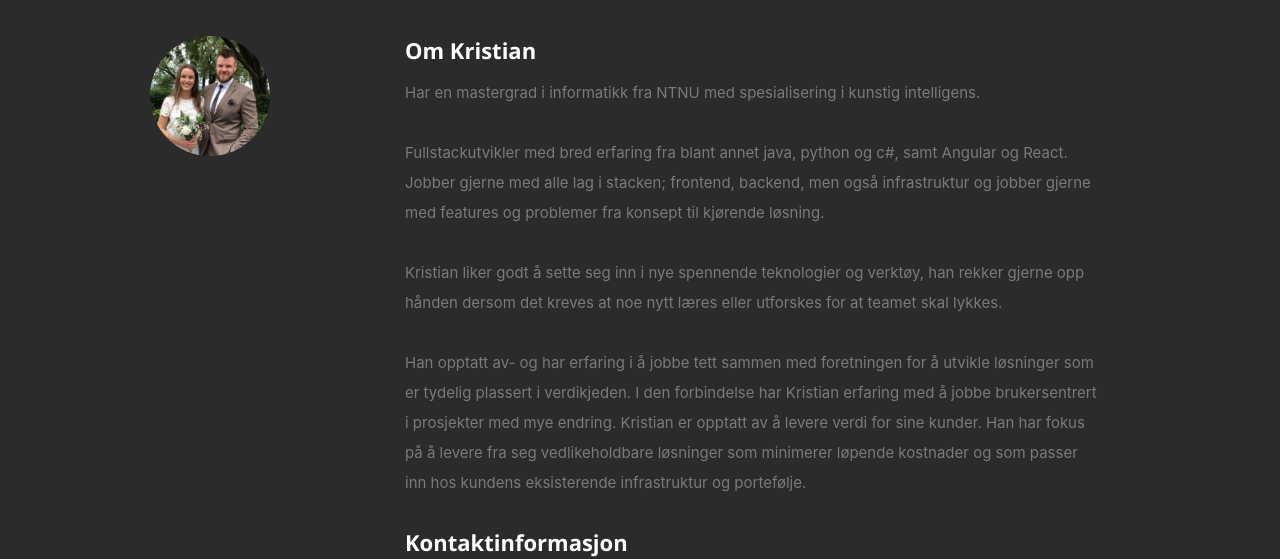
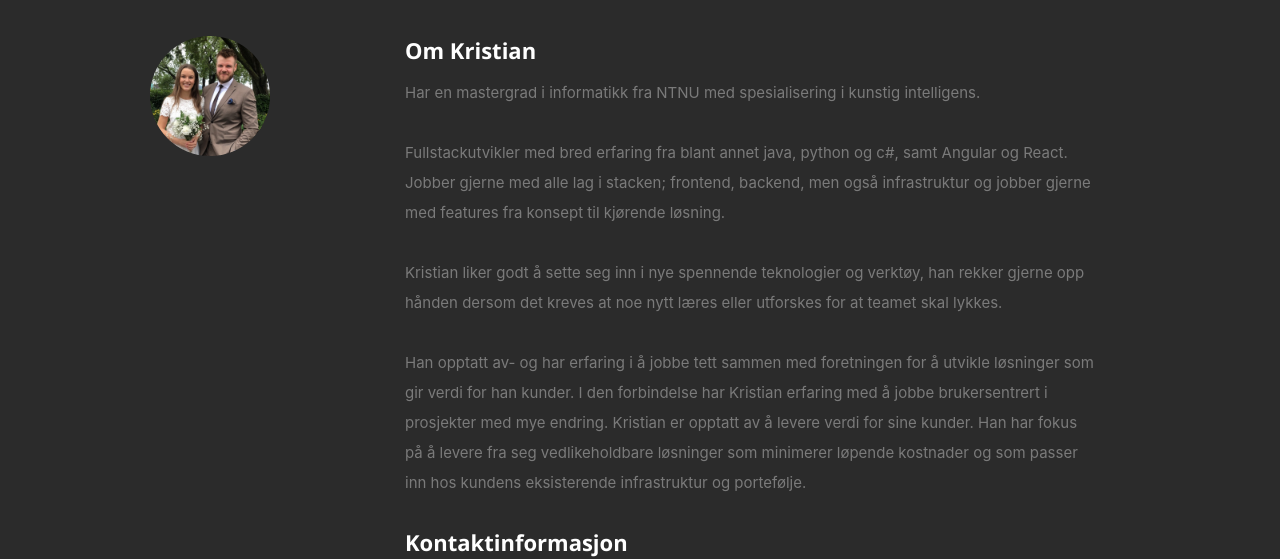
Before and after one commit to krekle/me, a React (Create React App) app: page / in a window 1280 px wide. Shown: the part 860-1419 px from the top of the page. Built offline with nearby package versions, Linux system fonts and the light colour scheme.

Commit message:
Update CV

```diff
--- a/src/components/About.js
+++ b/src/components/About.js
@@ -18,14 +18,14 @@ export default class About extends Component {
                   </p>
                   <p>
                      Fullstackutvikler med bred erfaring fra blant annet java, python og c#, samt Angular og React.
-                     Jobber gjerne med alle lag i stacken; frontend, backend, men også infrastruktur og jobber gjerne med features og problemer fra konsept til kjørende løsning.
+                     Jobber gjerne med alle lag i stacken; frontend, backend, men også infrastruktur og jobber gjerne med features fra konsept til kjørende løsning.
                   <br /> <br />
 
                   Kristian liker godt å sette seg inn i nye spennende teknologier og verktøy, han rekker gjerne opp hånden dersom det kreves at noe nytt læres eller utforskes for at teamet skal lykkes.
                   <br></br>
                   <br></br>
 
-                  Han opptatt av- og har erfaring i å jobbe tett sammen med foretningen for å utvikle løsninger som er tydelig plassert i verdikjeden. I den forbindelse har Kristian erfaring med å jobbe brukersentrert i prosjekter med mye endring.
+                  Han opptatt av- og har erfaring i å jobbe tett sammen med foretningen for å utvikle løsninger som gir verdi for han kunder. I den forbindelse har Kristian erfaring med å jobbe brukersentrert i prosjekter med mye endring.
                   Kristian er opptatt av å levere verdi for sine kunder. Han har fokus på å levere fra seg vedlikeholdbare løsninger som minimerer løpende kostnader og som passer inn hos kundens eksisterende infrastruktur og portefølje.
                   </p>
 
```
Also changed, not shown: 1 other file (tests, documents, lock files or other folders).
